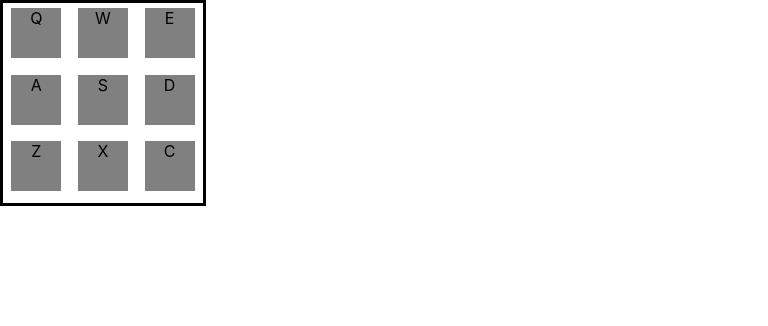
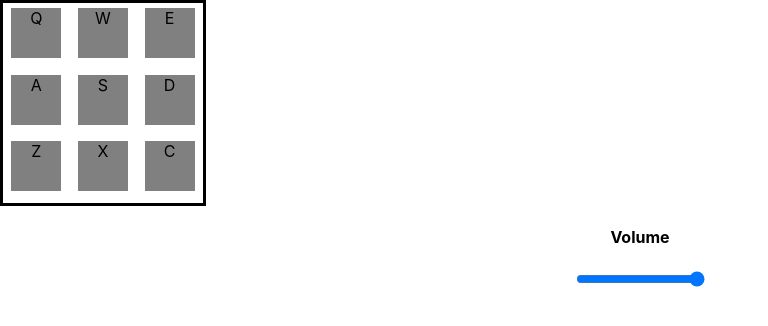
Before and after one commit to Matt-Roden/drum-machine-1, a React (Create React App) app: page / in a window 1280 px wide. Shown: the top 326 px of the page, without its empty margins (0-768 px from the left). Built offline with nearby package versions, Linux system fonts and the light colour scheme.

Commit message:
Add volume fader

```diff
--- a/src/components/App.js
+++ b/src/components/App.js
@@ -1,12 +1,26 @@
-import React from 'react'
+import React, { useState, useEffect } from 'react'
 import PadsContainer from './PadsContainer';
 import '../styles/App.scss';
 import audioBank from '../audioData'
 
 const App = () => {
+  const [volume, setVolume] = useState(1)
+
   return (
     <div className="App">
       <PadsContainer audioBank={audioBank} key={Date.now()}/>
+      <div className='controls'>
+        <h4>Volume</h4>
+        <input
+          className='volume-fader'
+          type='range'
+          step='0.01'
+          value={volume}
+          max='1'
+          min='0'
+          onChange={(e) => setVolume(e.target.value)}
+        />
+      </div>
     </div>
   );
 }
```
